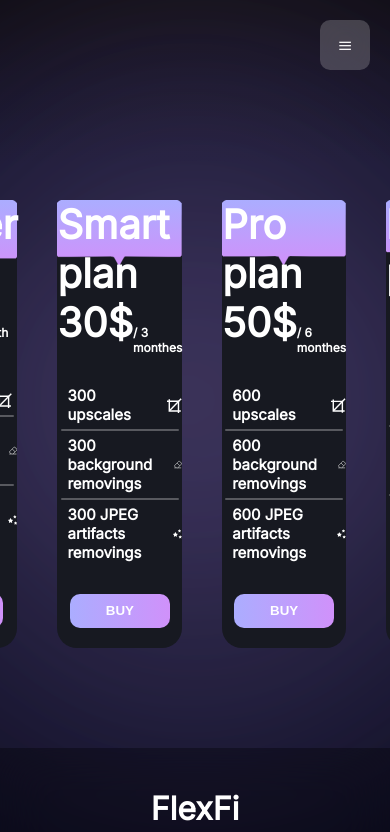
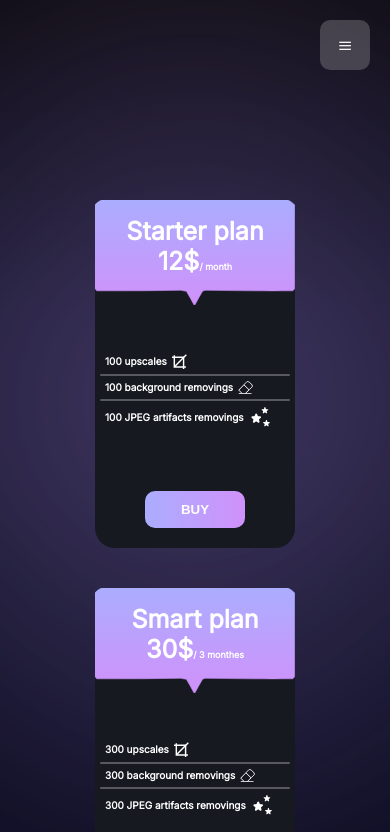
Before and after one commit to okuzmenko12/WebPhotoRedactor, a Vue app in the folder frontend/: page /pricing in a window 390 px wide. Shown: the top 832 px of the page. Built offline with nearby package versions, Linux system fonts and the light colour scheme.

Commit message:
Made adaptation for pricing page

```diff
--- a/frontend/src/components/SubscriptionModalWindow.vue
+++ b/frontend/src/components/SubscriptionModalWindow.vue
@@ -11,6 +11,7 @@
 </template>
 
 <script>
+/* eslint-disable */
 export default {
   mounted() {
     this.loadPayPalSDK().then(() => {
@@ -21,7 +22,7 @@ export default {
     loadPayPalSDK() {
       return new Promise((resolve, reject) => {
         const script = document.createElement('script');
-        script.src = `https://www.paypal.com/sdk/js?client-id=${this.clientId}&vault=true&intent=subscription`;
+        script.src = `https://www.paypal.com/sdk/js?client-id=${process.env.VUE_APP_PAYPAL_CLIENT_ID}&vault=true&intent=subscription`;
         script.async = true;
         script.onload = resolve;
         script.onerror = reject;
@@ -62,6 +63,7 @@ export default {
     position: fixed;
     width: 100%;
     height: 100%;
+    top: 0;
     background-color: rgba(0, 0, 0, 0.3);
     z-index: 110;
     display: flex;
--- a/frontend/src/components/UI/TarrifCard.vue
+++ b/frontend/src/components/UI/TarrifCard.vue
@@ -158,4 +158,50 @@
 .buy-tariff-button:hover {
     background-position: 100% 50%;
 }
+
+@media (min-width: 481px) and (max-width: 650px) {
+    .card {
+        width: 230px;
+        height: 348px;
+    }
+
+    .card-top {
+        height: 150px;
+    }
+
+    .card-top p {
+        font-size: 25px;
+    }
+
+    .card-top .fs--12 {
+        font-size: 12px;
+    }
+
+    .card-desc p {
+        font-size: 12px;
+    }
+}
+
+@media (max-width: 480px) {
+    .card {
+        width: 200px;
+        height: 348px;
+    }
+
+    .card-top {
+        height: 150px;
+    }
+
+    .card-top p {
+        font-size: 25px;
+    }
+
+    .card-top .fs--12 {
+        font-size: 9px;
+    }
+
+    .card-desc p {
+        font-size: 10px;
+    }
+}
 </style>
--- a/frontend/src/config.js
+++ /dev/null
@@ -1,2 +0,0 @@
-export const backendDomain = 'http://localhost:8000'
-export const clientId = 'AYxInKTCAqvYhfqzgnxGPEKC6Zp4qVPVZ-y0AtM4f9S3LbrNqtFFEEZDoHMmE7YWwrZ3IkWMQu8pHVSl'
--- a/frontend/src/pages/LoginPage.vue
+++ b/frontend/src/pages/LoginPage.vue
@@ -29,7 +29,7 @@
         },
         methods: {
             sendLogInRequest() {
-                axios.post(`${this.$backendDomain}/api/v1/auth/token/`, {
+                axios.post(`${process.env.VUE_APP_BACKEND_DOMAIN}/api/v1/auth/token/`, {
                 "email": this.email,
                 "password": this.password,
                 })
--- a/frontend/src/pages/PricingPage.vue
+++ b/frontend/src/pages/PricingPage.vue
@@ -46,11 +46,14 @@
   padding-top: 200px;
   box-sizing: border-box;
   justify-content: center;
+  align-items: center;
   flex-direction: column;
 }
 
 .pricing-block {
+  width: 90%;
   display: flex;
+  align-items: center;
   justify-content: center;
   flex-direction: column;
 }
@@ -60,6 +63,7 @@
     display: flex;
     justify-content: center;
     align-items: center;
+    flex-wrap: wrap;
     gap: 40px;
 }
 </style>
--- a/frontend/src/pages/SignupPage.vue
+++ b/frontend/src/pages/SignupPage.vue
@@ -31,7 +31,7 @@
         },
         methods: {
             sendSignUpRequest() {
-                axios.post(`${this.$backendDomain}/api/v1/auth/registration/`, {
+                axios.post(`${process.env.VUE_APP_BACKEND_DOMAIN}/api/v1/auth/registration/`, {
                 "email": this.email,
                 "password": this.password,
                 "password1": this.password1
--- a/frontend/webpack.config.js
+++ b/frontend/webpack.config.js
@@ -1,9 +1,23 @@
-module: {
-  rules: [
-    // ... other rules
-    {
-      test: /\.vue$/,
-      loader: 'vue-loader'
-    }
-  ]
-}
+const Dotenv = require('dotenv-webpack');
+
+module.exports = {
+  resolve: {
+    fallback: {
+      "crypto": require.resolve("crypto-browserify"),
+      'crypto-browserify': require.resolve("crypto-browserify")
+    },
+  },
+  plugins: [
+    new Dotenv({
+      path: '.env.development'
+    })
+  ],
+  module: {
+    rules: [
+      {
+        test: /\.vue$/,
+        loader: "vue-loader",
+      },
+    ],
+  },
+};
```
Also changed, not shown: frontend/package.json (+8 -1 lines), frontend/src/main.js (+5 -9 lines), 2 other files (tests, documents, lock files or other folders).
